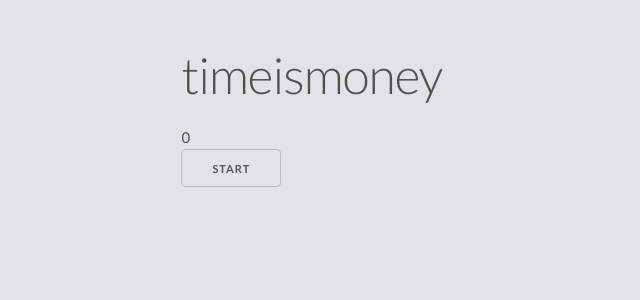
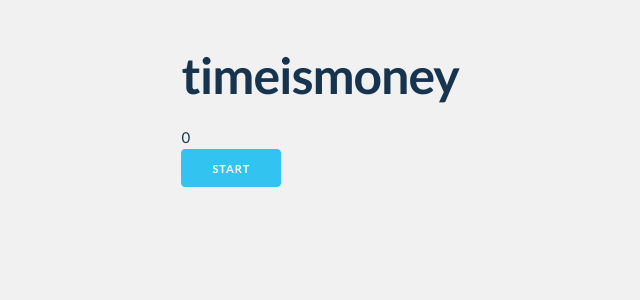
Before and after one commit to wiiitek/timeismoney, an Angular app: page / in a window 1280 px wide. Shown: the top 300 px of the page, without its empty margins (17-657 px from the left). Built offline with nearby package versions, Linux system fonts and the light colour scheme.

Commit message:
update for colors

```diff
--- a/src/app/app.component.html
+++ b/src/app/app.component.html
@@ -3,11 +3,11 @@
     <div class="two columns"></div>
     <div class="eight columns">
 
-      <h1 class="main">timeismoney</h1>
+      <h1>timeismoney</h1>
 
       <div>{{ elapsed }}</div>
 
-      <button>Start</button>
+      <a class="button button-primary" href="#">Start</a>
     </div>
     <div class="two columns"></div>
   </div>
--- a/src/style/_colors.scss
+++ b/src/style/_colors.scss
@@ -1,3 +1,13 @@
+
+$sk-primary: #33C3F0FF;
+$sk-primary-hover: #1EAEDBFF;
+$sk-primary-focus: #1EAEDBFF;
+
+// https://coolors.co/33c3f0-f1f1f1-17344f-447604-6cc551
+// https://coolors.co/33c3f0-f1f1f1-17344f-898952-ffbf00
+$light-gray: #F1F1F1FF;
+$prussian-blue: #17344FFF;
+
 
 // https://coolors.co/e0e4e8-435660-4e5546-db832b-772c3a
 
--- a/src/styles.scss
+++ b/src/styles.scss
@@ -4,8 +4,8 @@
 @import 'style/_fonts';
 @import 'style/_colors';
 
-$background: $gainsboro;
-$default-text: $ebony;
+$background: $light-gray;
+$default-text: $prussian-blue;
 
 body {
     margin-top: 3em;
@@ -13,3 +13,7 @@ body {
     background-color: $background;
     color: $default-text;
 }
+
+h1, h2, h3 {
+  font-weight: bold;
+}
```
Also changed, not shown: 1 other file (tests, documents, lock files or other folders).
